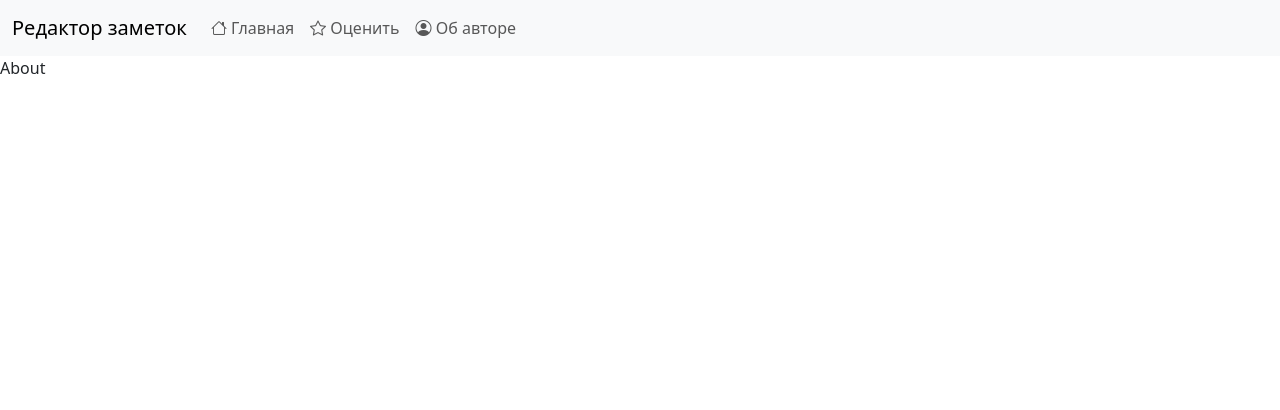
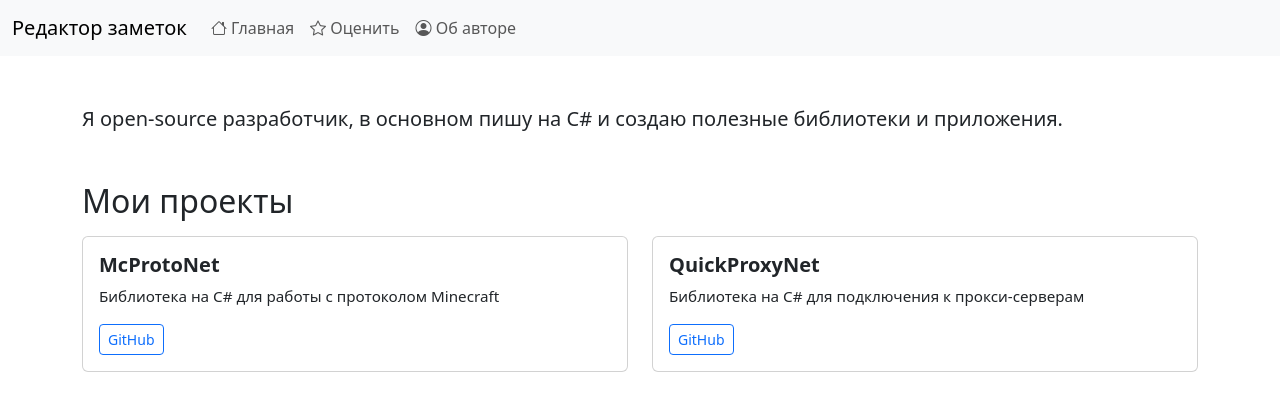
Before and after one commit to Titlehhhh/vueLab, a Vue app in the folder todolist/: page /about in a window 1280 px wide. Shown: the top 410 px of the page. Built offline with nearby package versions, Linux system fonts and the light colour scheme.

Commit message:
add readme and demo

```diff
--- a/todolist/src/views/About.vue
+++ b/todolist/src/views/About.vue
@@ -1,11 +1,49 @@
 <script setup>
-
+// Тут можно добавить любые данные, если хочешь динамически генерировать проекты
+const projects = [
+  {
+    name: "McProtoNet",
+    description: "Библиотека на C# для работы с протоколом Minecraft",
+    link: "https://github.com/Titlehhhh/McProtoNet"
+  },
+  {
+    name: "QuickProxyNet",
+    description: "Библиотека на C# для подключения к прокси-серверам",
+    link: "https://github.com/Titlehhhh/QuickProxyNet"
+  }
+]
 </script>
 
 <template>
-  <p>About</p>
+  <div class="container my-5">
+    <p class="lead">
+      Я open-source разработчик, в основном пишу на C# и создаю полезные библиотеки и приложения.
+    </p>
+
+    <h2 class="mt-5 mb-3">Мои проекты</h2>
+
+    <div class="row">
+      <div class="col-md-6 mb-3" v-for="project in projects" :key="project.name">
+        <div class="card h-100">
+          <div class="card-body">
+            <h5 class="card-title">{{ project.name }}</h5>
+            <p class="card-text">{{ project.description }}</p>
+            <a :href="project.link" target="_blank" class="btn btn-outline-primary btn-sm">
+              GitHub
+            </a>
+          </div>
+        </div>
+      </div>
+    </div>
+
+  </div>
 </template>
 
 <style scoped>
-
+.card-title {
+  font-weight: 600;
+}
+.card-text {
+  font-size: 0.95rem;
+}
 </style>
--- a/todolist/src/views/Rating.vue
+++ b/todolist/src/views/Rating.vue
@@ -1,11 +1,40 @@
 <script setup>
+import { ref, computed } from 'vue'
+import Star from "@/components/Star.vue"
 
+const rating = ref(0)
+
+const ratingText = ['Ужасно', 'Плохо', 'Нормально', 'Хорошо', 'Отлично']
+
+
+const stars = computed(() => {
+  return Array.from({ length: 5 }, (_, i) => i < rating.value)
+})
+
+function setRating(index) {
+  rating.value = index + 1
+}
 </script>
 
 <template>
-<p>Rating</p>
+  <div class="rating d-flex flex-column align-items-center">
+    <div class="stars d-flex">
+      <Star
+          v-for="(filled, index) in stars"
+          :key="index"
+          :filled="filled"
+          @click="setRating(index)"
+      />
+    </div>
+    <p class="mt-2">
+      {{ rating > 0 ? ratingText[rating - 1] : 'Выберите рейтинг' }}
+    </p>
+  </div>
 </template>
 
 <style scoped>
-
+.rating p {
+  font-size: 1.2rem;
+  font-weight: 500;
+}
 </style>
--- a/todolist/src/views/Todo.vue
+++ b/todolist/src/views/Todo.vue
@@ -87,7 +87,6 @@ function deleteTask(taskId) {
 "
   />
   <div class="todo-container">
-    <p>Todo</p>
     <div class="todo-layout">
       <div class="sidebar">
         <button class="btn btn-primary w-100" @click="addNote">
```
Also changed, not shown: 2 other files (tests, documents, lock files or other folders).
